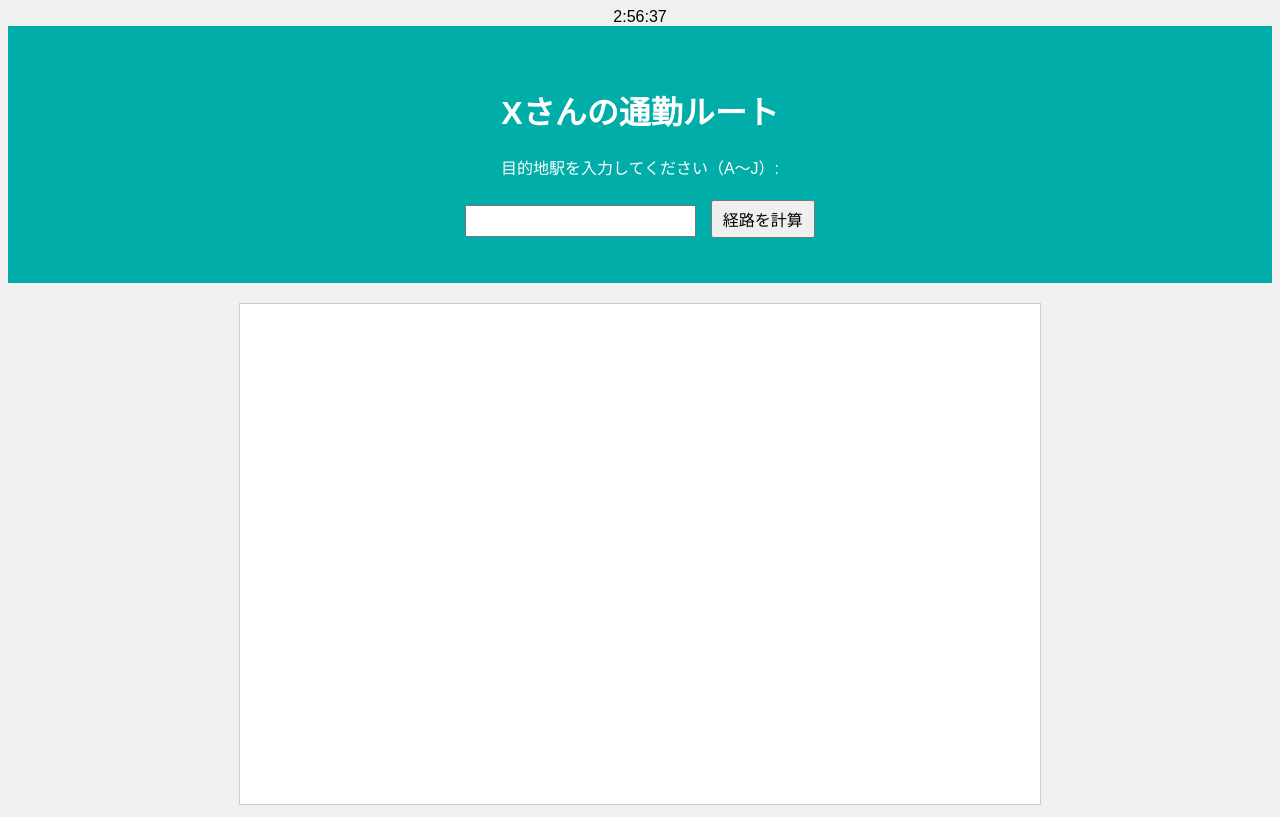
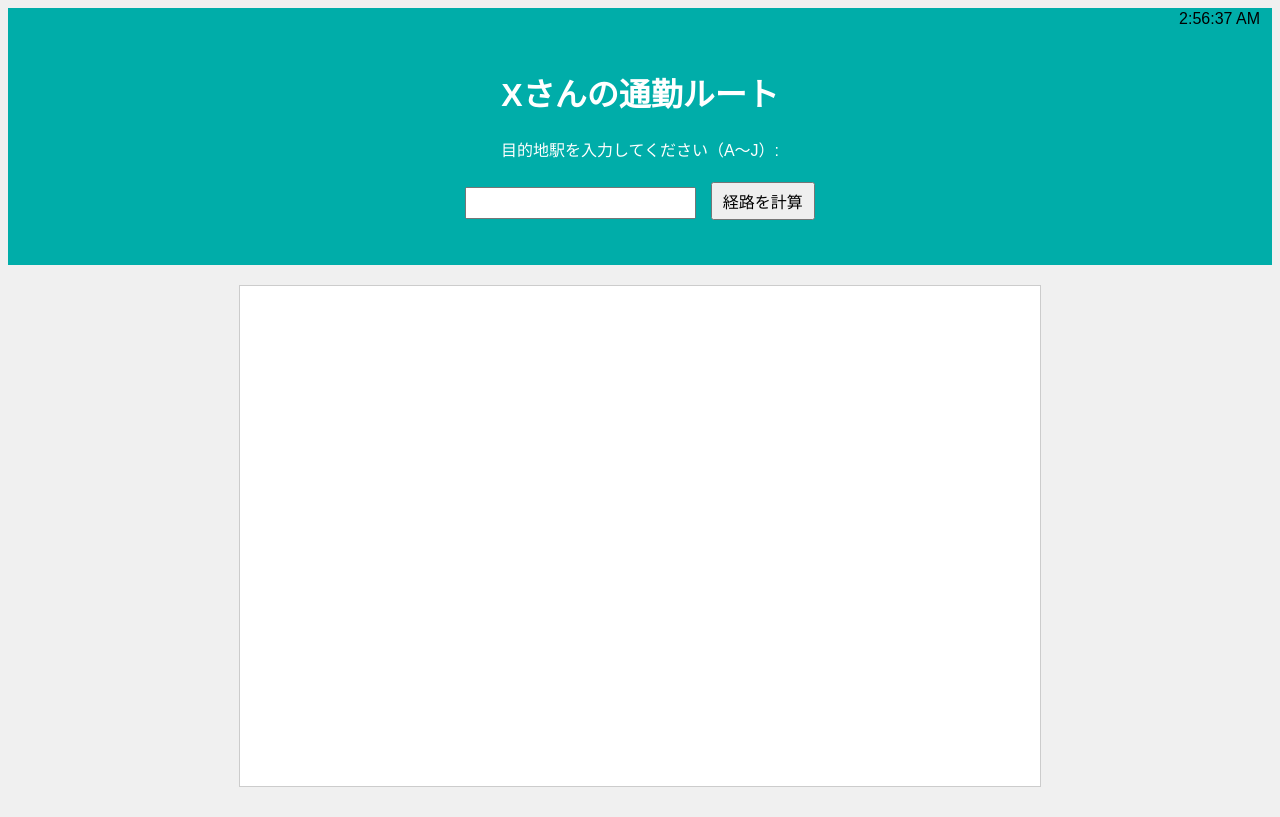
Before and after one commit to kaisokunakano/Taskeai, a plain HTML site: page index.html in a window 1280 px wide. Drawn offline with Linux system fonts and the light colour scheme.

Commit message:
Update index.html

```diff
--- a/index.html
+++ b/index.html
@@ -27,7 +27,7 @@
   </style>
 </head>
 <body>
-  <div id="clock"></div>
+  <div id="clock" style="position: absolute; top: 10px; right: 20px; font-size: 16px;"></div>
   <div class="container">
     <h1>Xさんの通勤ルート</h1>
     <p>目的地駅を入力してください（A〜J）:</p>
@@ -35,16 +35,12 @@
     <button onclick="findCost()">経路を計算</button>
   </div>
   <canvas id="canvas" width="800" height="500"></canvas>
-<div id="clock" style="position: absolute; top: 10px; right: 20px; font-size: 18px; font-weight: bold;"></div>
+
 
 
   <script>
 
-setInterval(() => {
-      const now = new Date();
-      const timeStr = now.toLocaleTimeString("ja-JP", { hour12: false });
-      document.getElementById("clock").textContent = timeStr;
-      }, 1000);
+
     const edges = [
       [[1, 4], [2, 5], [3, 6]],
       [[4, 7], [5, 2]],
@@ -152,6 +148,12 @@ setInterval(() => {
       drawPath(path);
       alert(`${destChar}駅までの最適経路:\n` + path.map(i => String.fromCharCode(65 + i) + "駅").join(" → "));
     }
+setInterval(() => {
+  const now = new Date();
+  document.getElementById("clock").textContent = now.toLocaleTimeString();
+}, 1000);
+
+
 
   </script>
 </body>
```
